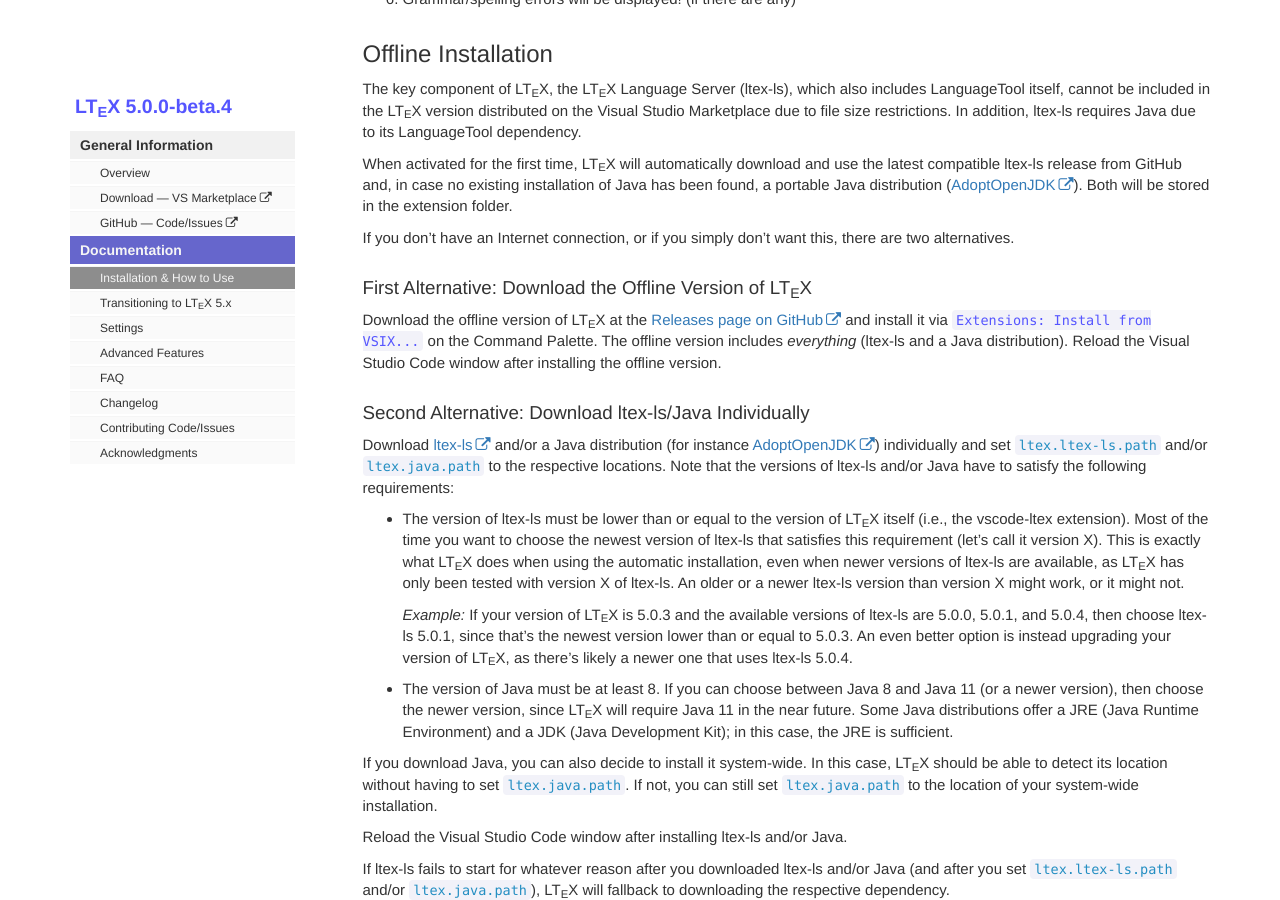
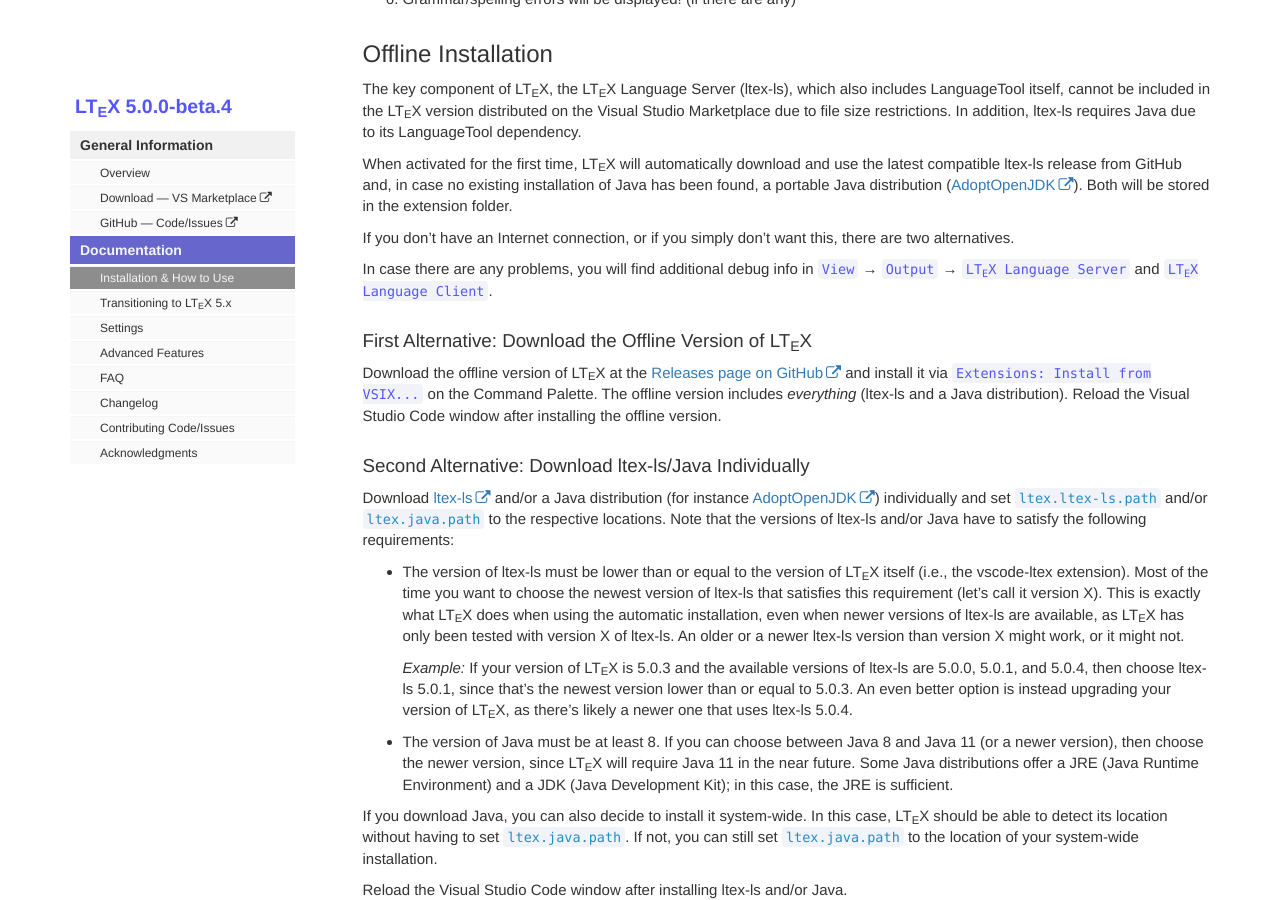
Before and after one commit to valentjn/vscode-ltex, a Jekyll site: the page built from pages/docs/installation-how-to-use.md, in a window 1280 px wide and 900 px high, scrolled down 567 px. Built offline with Jekyll 4.4.1, drawn with Linux system fonts in a browser that asks for light colours; comment, search, counter and statistics services are not loaded.

Commit message:
Mention logs in installation

```diff
--- a/pages/docs/installation-how-to-use.md
+++ b/pages/docs/installation-how-to-use.md
@@ -27,6 +27,8 @@
 
 If you don't have an Internet connection, or if you simply don't want this, there are two alternatives.
 
+In case there are any problems, you will find additional debug info in `View` → `Output` → `LTeX Language Server` and `LTeX Language Client`.
+
 ### First Alternative: Download the Offline Version of LTeX
 
 Download the offline version of LTeX at the [Releases page on GitHub](https://github.com/valentjn/vscode-ltex/releases) and install it via `Extensions: Install from VSIX...` on the Command Palette. The offline version includes _everything_ (ltex-ls and a Java distribution). Reload the Visual Studio Code window after installing the offline version.
```
